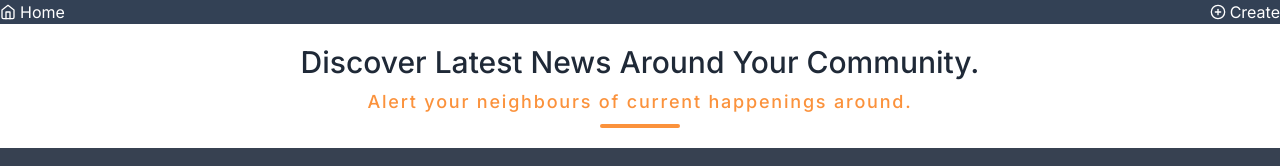
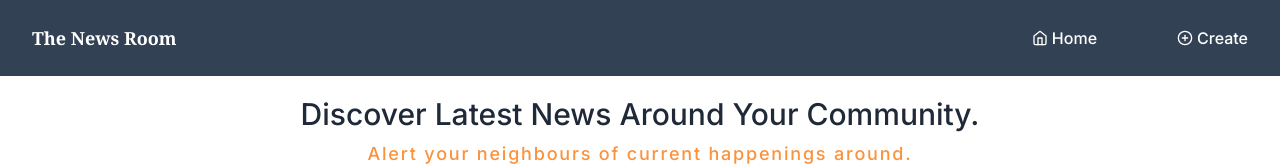
Before and after one commit to jonahunuafe/news-app, a Next.js app: page / in a window 1280 px wide. Shown: the top 166 px of the page. Built offline with nearby package versions, Linux system fonts and the light colour scheme; no server answers; the database is empty.

Commit message:
restyled Navbar

```diff
--- a/components/Navbar.js
+++ b/components/Navbar.js
@@ -4,17 +4,22 @@ import {FiPlusCircle, FiHome} from "react-icons/fi"
 
 const Navbar = () => {
   return (
-    <nav className='flex gap-6 justify-between items-center cursor-pointer bg-slate-700 text-white'>
+    <nav className='flex justify-between items-center bg-slate-700 px-8 py-6'>
+      <Link href={'/'} className='text-white font-bold text-base md:text-lg font-serif'>The News Room</Link>
+      <div className='text-white cursor-pointer flex gap-6 md:gap-20 items-center'>
         <Link
-            className='flex items-center gap-1'
-            href={'/'}>
-            <FiHome /> <span>Home</span>
+          className='flex items-center gap-1 font-medium'
+          href={'/'}
+        >
+          <FiHome /> <span>Home</span>
         </Link>
         <Link
-            className='flex items-center gap-1'
-            href={'/create'}>
-            <FiPlusCircle /> <span>Create</span>
+          className='flex items-center gap-1 font-medium'
+          href={'/create'}
+        >
+          <FiPlusCircle /> <span>Create</span>
         </Link>
+      </div>
     </nav>
   )
 }
```
